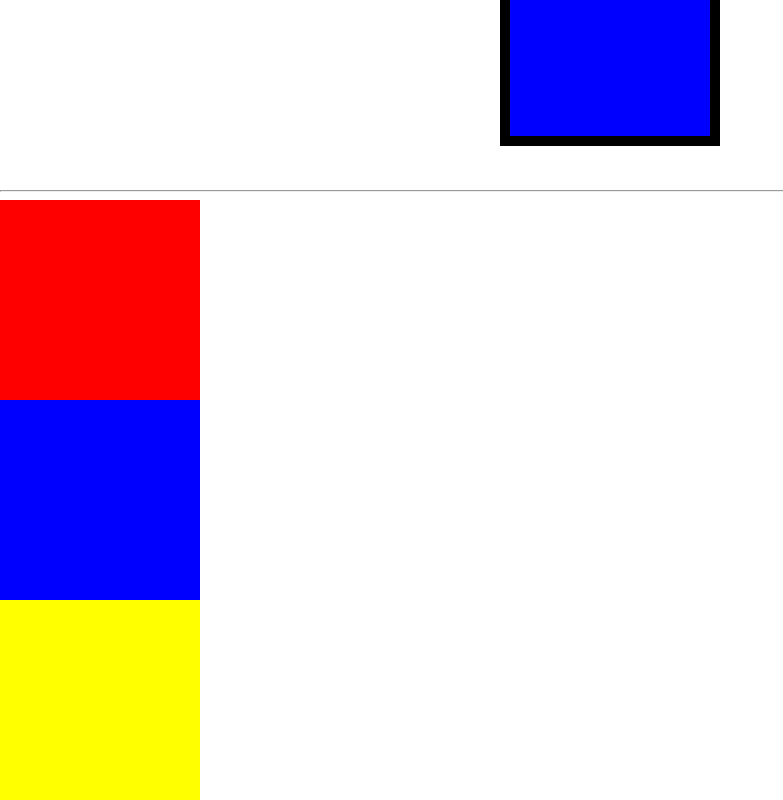
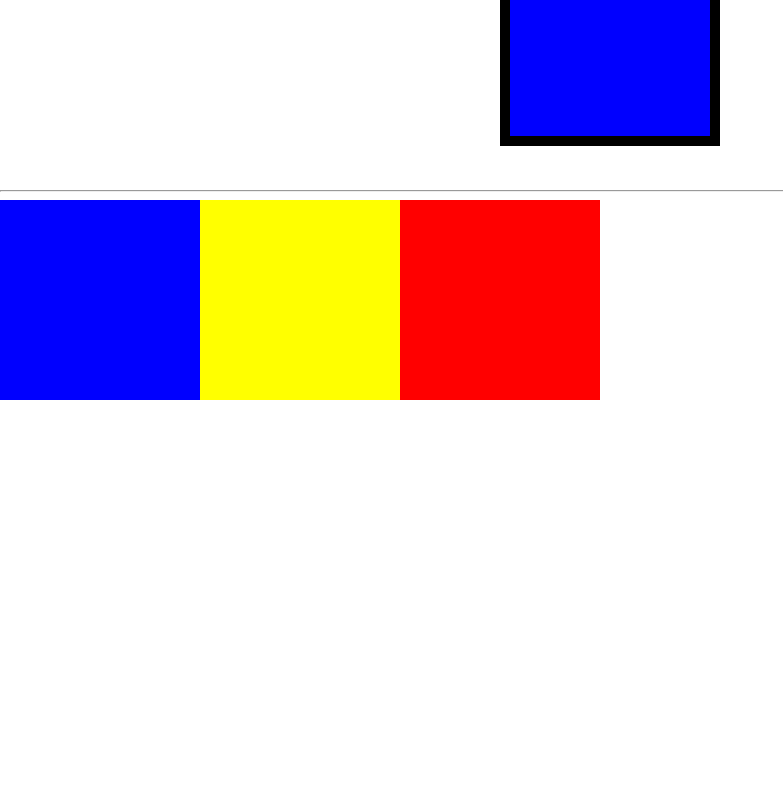
Before and after one commit to sahilsajan/testdiv, a plain HTML site: page index.html in a window 1280 px wide. Shown: the part 574-1374 px from the top of the page, without its empty margins (0-783 px from the left). Drawn offline with Linux system fonts and the light colour scheme.

Commit message:
div changes

```diff
--- a/style.css
+++ b/style.css
@@ -29,14 +29,21 @@ h1{
     height: 200px;
     width:  200px;
     background-color: red;
+    position: relative;
+    left: 400px;
 }
 .second{
     height: 200px;
     width:  200px;
     background-color: blue;
+    position: relative;
+    bottom: 200px;
 }
 .third{
     height: 200px;
     width:  200px;
     background-color: yellow;
+    position: relative;
+    left: 200px;
+    bottom: 400px;
 }
```
